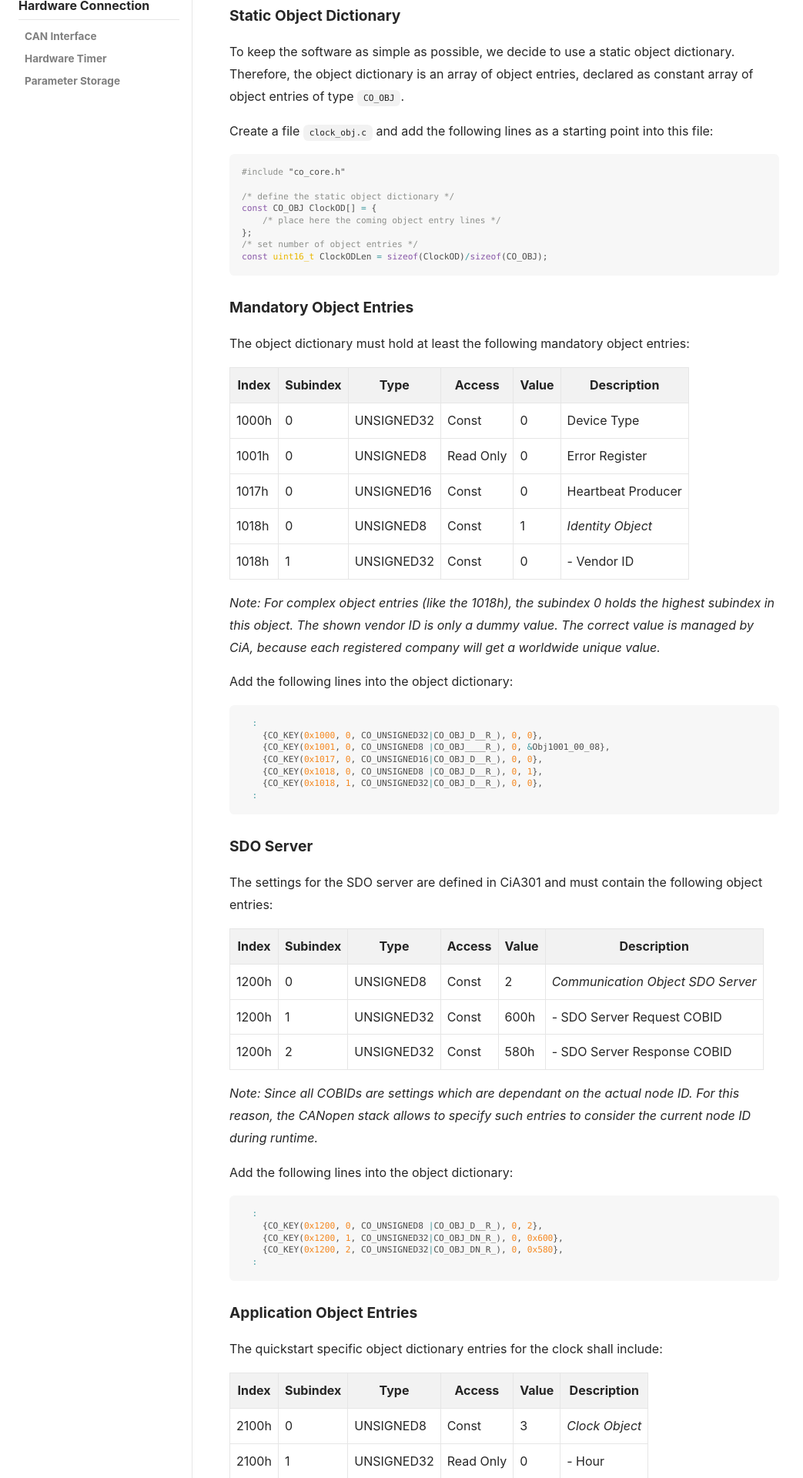
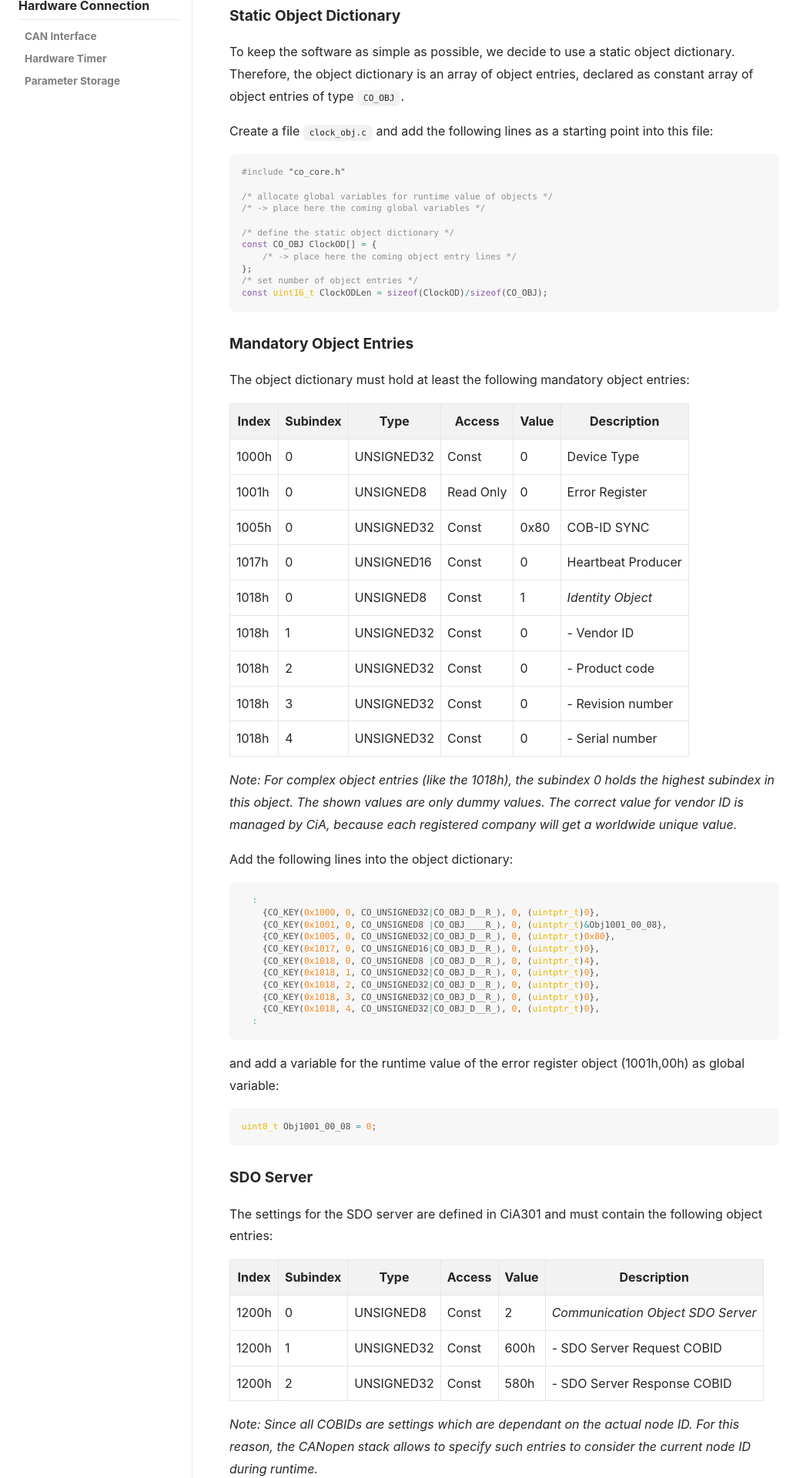
Before and after one commit to embedded-office/canopen-stack, a Jekyll site: the page built from docs/docs/start/quickstart.md, in a window 1280 px wide. Shown: the part 693-2613 px from the top of the page at 77% size, without its empty margins (0-1043 px from the left). Built offline with Jekyll 4.4.1, drawn with Linux system fonts in a browser that asks for light colours; nearby versions of some CDN libraries; some of the changed text lies outside the part shown.

Commit message:
improve quickstart documentation
- clarify variable allocation for referencing in object entries
- add some missing mandatory object entries

````diff
--- a/docs/docs/start/quickstart.md
+++ b/docs/docs/start/quickstart.md
@@ -30,9 +30,12 @@ Create a file `clock_obj.c` and add the following lines as a starting point into
 ```c
 #include "co_core.h"
 
+/* allocate global variables for runtime value of objects */
+/* -> place here the coming global variables */
+
 /* define the static object dictionary */
 const CO_OBJ ClockOD[] = {
-    /* place here the coming object entry lines */
+    /* -> place here the coming object entry lines */
 };
 /* set number of object entries */
 const uint16_t ClockODLen = sizeof(ClockOD)/sizeof(CO_OBJ);
@@ -46,22 +49,36 @@ The object dictionary must hold at least the following mandatory object entries:
 | ----- | -------- | ---------- | ---------- | ----- | ------------------ |
 | 1000h | 0        | UNSIGNED32 | Const      | 0     | Device Type        |
 | 1001h | 0        | UNSIGNED8  | Read Only  | 0     | Error Register     |
+| 1005h | 0        | UNSIGNED32 | Const      | 0x80  | COB-ID SYNC        |
 | 1017h | 0        | UNSIGNED16 | Const      | 0     | Heartbeat Producer |
 | 1018h | 0        | UNSIGNED8  | Const      | 1     | *Identity Object*  |
 | 1018h | 1        | UNSIGNED32 | Const      | 0     | - Vendor ID        |
+| 1018h | 2        | UNSIGNED32 | Const      | 0     | - Product code     |
+| 1018h | 3        | UNSIGNED32 | Const      | 0     | - Revision number  |
+| 1018h | 4        | UNSIGNED32 | Const      | 0     | - Serial number    |
 
-*Note: For complex object entries (like the 1018h), the subindex 0 holds the highest subindex in this object. The shown vendor ID is only a dummy value. The correct value is managed by CiA, because each registered company will get a worldwide unique value.*
+*Note: For complex object entries (like the 1018h), the subindex 0 holds the highest subindex in this object. The shown values are only dummy values. The correct value for vendor ID is managed by CiA, because each registered company will get a worldwide unique value.*
 
 Add the following lines into the object dictionary:
 
 ```c
   :
-    {CO_KEY(0x1000, 0, CO_UNSIGNED32|CO_OBJ_D__R_), 0, 0},
-    {CO_KEY(0x1001, 0, CO_UNSIGNED8 |CO_OBJ____R_), 0, &Obj1001_00_08},
-    {CO_KEY(0x1017, 0, CO_UNSIGNED16|CO_OBJ_D__R_), 0, 0},
-    {CO_KEY(0x1018, 0, CO_UNSIGNED8 |CO_OBJ_D__R_), 0, 1},
-    {CO_KEY(0x1018, 1, CO_UNSIGNED32|CO_OBJ_D__R_), 0, 0},
+    {CO_KEY(0x1000, 0, CO_UNSIGNED32|CO_OBJ_D__R_), 0, (uintptr_t)0},
+    {CO_KEY(0x1001, 0, CO_UNSIGNED8 |CO_OBJ____R_), 0, (uintptr_t)&Obj1001_00_08},
+    {CO_KEY(0x1005, 0, CO_UNSIGNED32|CO_OBJ_D__R_), 0, (uintptr_t)0x80},
+    {CO_KEY(0x1017, 0, CO_UNSIGNED16|CO_OBJ_D__R_), 0, (uintptr_t)0},
+    {CO_KEY(0x1018, 0, CO_UNSIGNED8 |CO_OBJ_D__R_), 0, (uintptr_t)4},
+    {CO_KEY(0x1018, 1, CO_UNSIGNED32|CO_OBJ_D__R_), 0, (uintptr_t)0},
+    {CO_KEY(0x1018, 2, CO_UNSIGNED32|CO_OBJ_D__R_), 0, (uintptr_t)0},
+    {CO_KEY(0x1018, 3, CO_UNSIGNED32|CO_OBJ_D__R_), 0, (uintptr_t)0},
+    {CO_KEY(0x1018, 4, CO_UNSIGNED32|CO_OBJ_D__R_), 0, (uintptr_t)0},
   :
+```
+
+and add a variable for the runtime value of the error register object (1001h,00h) as global variable:
+
+```c
+uint8_t Obj1001_00_08 = 0;
 ```
 
 #### SDO Server
@@ -80,9 +97,9 @@ Add the following lines into the object dictionary:
 
 ```c
   :
-    {CO_KEY(0x1200, 0, CO_UNSIGNED8 |CO_OBJ_D__R_), 0, 2},
-    {CO_KEY(0x1200, 1, CO_UNSIGNED32|CO_OBJ_DN_R_), 0, 0x600},
-    {CO_KEY(0x1200, 2, CO_UNSIGNED32|CO_OBJ_DN_R_), 0, 0x580},
+    {CO_KEY(0x1200, 0, CO_UNSIGNED8 |CO_OBJ_D__R_), 0, (uintptr_t)2},
+    {CO_KEY(0x1200, 1, CO_UNSIGNED32|CO_OBJ_DN_R_), 0, (uintptr_t)0x600},
+    {CO_KEY(0x1200, 2, CO_UNSIGNED32|CO_OBJ_DN_R_), 0, (uintptr_t)0x580},
   :
 ```
 
@@ -103,11 +120,19 @@ Add the following lines into the object dictionary:
 
 ```c
   :
-    {CO_KEY(0x2100, 0, CO_UNSIGNED8 |CO_OBJ_D__R_), 0, 3},
-    {CO_KEY(0x2100, 1, CO_UNSIGNED32|CO_OBJ___PR_), 0, &Obj2100_01_20},
-    {CO_KEY(0x2100, 2, CO_UNSIGNED8 |CO_OBJ___PR_), 0, &Obj2100_02_08},
-    {CO_KEY(0x2100, 3, CO_UNSIGNED8 |CO_OBJ___PR_), 0, &Obj2100_03_08},
+    {CO_KEY(0x2100, 0, CO_UNSIGNED8 |CO_OBJ_D__R_), 0, (uintptr_t)3},
+    {CO_KEY(0x2100, 1, CO_UNSIGNED32|CO_OBJ___PR_), 0, (uintptr_t)&Obj2100_01_20},
+    {CO_KEY(0x2100, 2, CO_UNSIGNED8 |CO_OBJ___PR_), 0, (uintptr_t)&Obj2100_02_08},
+    {CO_KEY(0x2100, 3, CO_UNSIGNED8 |CO_OBJ___PR_), 0, (uintptr_t)&Obj2100_03_08},
   :
+```
+
+and add the variables for the runtime values of the clock object as global variables:
+
+```c
+uint32_t Obj2100_01_20 = 0;
+uint8_t  Obj2100_02_08 = 0;
+uint8_t  Obj2100_03_08 = 0;
 ```
 
 #### TPDO Communication
@@ -126,9 +151,9 @@ Add the following lines into the object dictionary:
 
 ```c
   :
-    {CO_KEY(0x1800, 0, CO_UNSIGNED8 |CO_OBJ_D__R_), 0, 2},
-    {CO_KEY(0x1800, 1, CO_UNSIGNED32|CO_OBJ_D__R_), 0, 0x40000180},
-    {CO_KEY(0x1800, 2, CO_UNSIGNED8 |CO_OBJ_D__R_), 0, 254},
+    {CO_KEY(0x1800, 0, CO_UNSIGNED8 |CO_OBJ_D__R_), 0, (uintptr_t)2},
+    {CO_KEY(0x1800, 1, CO_UNSIGNED32|CO_OBJ_D__R_), 0, (uintptr_t)0x40000180},
+    {CO_KEY(0x1800, 2, CO_UNSIGNED8 |CO_OBJ_D__R_), 0, (uintptr_t)254},
   :
 ```
 
@@ -149,10 +174,10 @@ Add the following lines into the object dictionary:
 
 ```c
   :
-    {CO_KEY(0x1A00, 0, CO_UNSIGNED8 |CO_OBJ_D__R_), 0, 3},
-    {CO_KEY(0x1A00, 1, CO_UNSIGNED32|CO_OBJ_D__R_), 0, 0x21000120},
-    {CO_KEY(0x1A00, 2, CO_UNSIGNED32|CO_OBJ_D__R_), 0, 0x21000208},
-    {CO_KEY(0x1A00, 3, CO_UNSIGNED32|CO_OBJ_D__R_), 0, 0x21000308},
+    {CO_KEY(0x1A00, 0, CO_UNSIGNED8 |CO_OBJ_D__R_), 0, (uintptr_t)3},
+    {CO_KEY(0x1A00, 1, CO_UNSIGNED32|CO_OBJ_D__R_), 0, (uintptr_t)0x21000120},
+    {CO_KEY(0x1A00, 2, CO_UNSIGNED32|CO_OBJ_D__R_), 0, (uintptr_t)0x21000208},
+    {CO_KEY(0x1A00, 3, CO_UNSIGNED32|CO_OBJ_D__R_), 0, (uintptr_t)0x21000308},
   :
 ```
 
````
Also changed, not shown: other parts of docs/docs/start/quickstart.md (+1 -1 lines).
